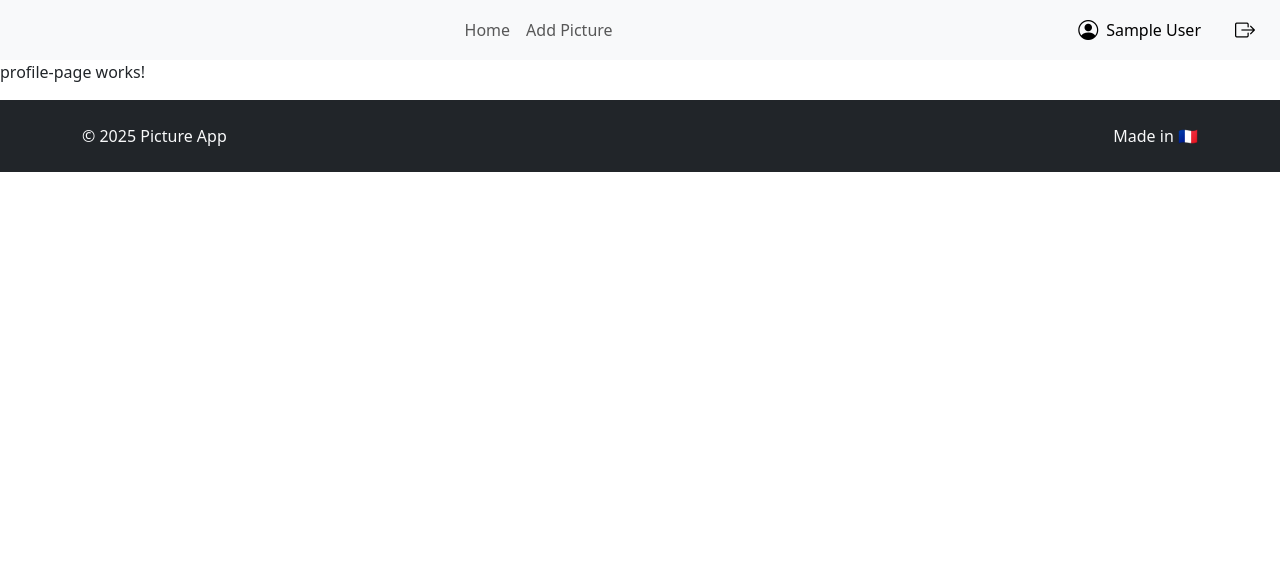
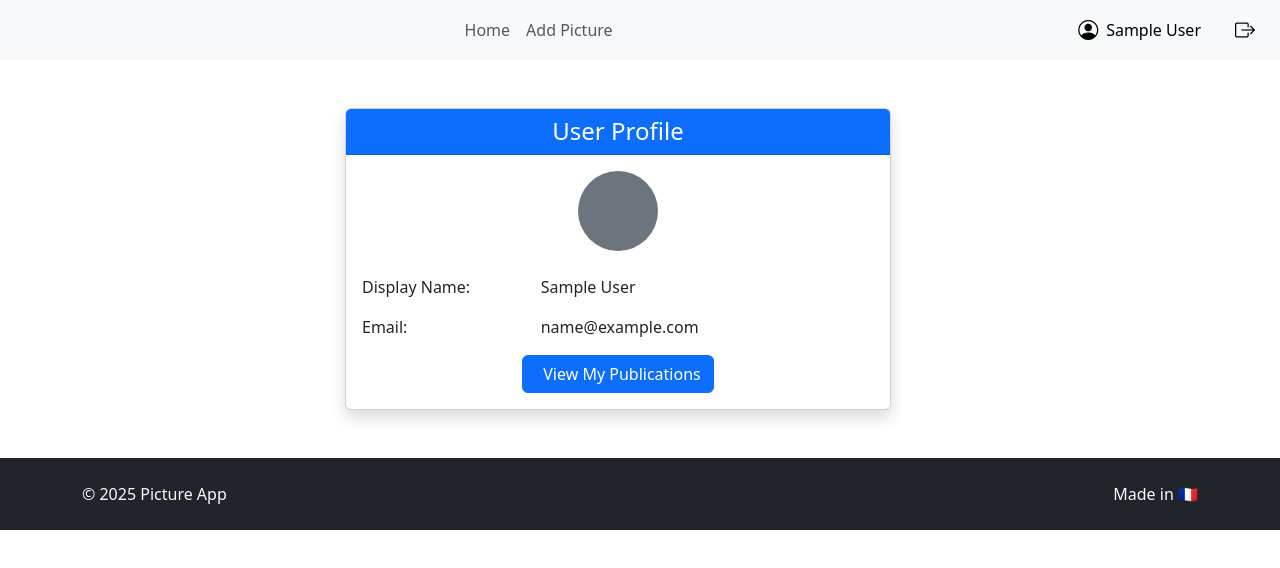
Before and after one commit to timlapov/picture-app-eval, an Angular app: page /profile in a window 1280 px wide. Shown: the top 568 px of the page. Built offline with nearby package versions, Linux system fonts and the light colour scheme; sample sign-in values are in the browser's storage.

Commit message:
feat: implement like functionality for pictures and enhance user profile display

```diff
--- a/src/app/components/picture-details/picture-details.html
+++ b/src/app/components/picture-details/picture-details.html
@@ -47,11 +47,25 @@
 
                 <!-- Like Button and Count -->
                 <div class="d-flex align-items-center justify-content-between border-top pt-3">
-                  <button class="btn btn-outline-danger d-flex align-items-center"
-                          (click)="toggleLike()">
-                    <span class="me-2">♥</span>
-                    Like
-                  </button>
+                  @if (currentUser()) {
+                    <button [class]="isLikedByCurrentUser() ? 'btn btn-danger d-flex align-items-center' : 'btn btn-outline-danger d-flex align-items-center'"
+                            (click)="toggleLike()"
+                            [disabled]="isLiking()">
+                      @if (isLiking()) {
+                        <span class="spinner-border spinner-border-sm me-2" role="status">
+                          <span class="visually-hidden">Loading...</span>
+                        </span>
+                      } @else {
+                        <span class="me-2">♥</span>
+                      }
+                      {{ isLikedByCurrentUser() ? 'Unlike' : 'Like' }}
+                    </button>
+                  } @else {
+                    <button class="btn btn-outline-secondary d-flex align-items-center" disabled>
+                      <span class="me-2">♥</span>
+                      Login to like
+                    </button>
+                  }
                   <span class="text-muted">
                     <strong>{{ picture.value().likes.length }}</strong> likes
                   </span>
--- a/src/app/components/picture-details/picture-details.ts
+++ b/src/app/components/picture-details/picture-details.ts
@@ -1,8 +1,9 @@
-import {Component, inject, input} from '@angular/core';
+import {Component, computed, inject, input, signal} from '@angular/core';
 import {environment} from '../../../environments/environment';
 import {DatePipe} from '@angular/common';
 import {PictureApi} from '../../services/picture-api';
 import {CommentApi} from '../../services/comment-api';
+import {AuthenticationApi} from '../../authentication/authentication-api';
 
 @Component({
   selector: 'app-picture-details',
@@ -14,14 +15,60 @@ export class PictureDetails {
   protected readonly environment = environment;
   protected readonly pictureApi = inject(PictureApi);
   protected readonly commentApi = inject(CommentApi);
+  protected readonly authApi = inject(AuthenticationApi);
 
   readonly id = input<string>('');
   readonly picture = this.pictureApi.getOnePicture(this.id);
   protected readonly comments = this.commentApi.getCommentsForPicture(this.id);
 
+  protected readonly isLiking = signal(false);
+
+  protected readonly currentUser = computed(() => this.authApi.user());
+
+  protected readonly isLikedByCurrentUser = computed(() => {
+    const user = this.currentUser();
+    const picture = this.picture.value();
+
+    if (!user || !picture) return false;
+
+    return picture.likes.some(like => like.id === user.id);
+  });
+
   toggleLike() {
-    // TODO: Implement like functionality
-    console.log('Like clicked');
+    const pictureId = this.id();
+    const currentUser = this.currentUser();
+
+    if (!pictureId || !currentUser || this.isLiking()) {
+      return;
+    }
+
+    this.isLiking.set(true);
+
+    // First verify authentication with server before proceeding
+    this.authApi.checkAuthStatus().subscribe({
+      next: () => {
+        this.proceedWithLike(pictureId);
+      },
+      error: () => {
+        this.isLiking.set(false);
+        // Clear invalid session data
+        localStorage.removeItem('user');
+        this.authApi.user.set(null);
+      }
+    });
+  }
+
+  private proceedWithLike(pictureId: string) {
+    this.pictureApi.toggleLike(pictureId).subscribe({
+      next: () => {
+        // Update the picture resource with the new data
+        this.picture.reload();
+        this.isLiking.set(false);
+      },
+      error: () => {
+        this.isLiking.set(false);
+      }
+    });
   }
 
 }
--- a/src/app/components/profile-page/profile-page.html
+++ b/src/app/components/profile-page/profile-page.html
@@ -1 +1,44 @@
-<p>profile-page works!</p>
+<div class="container m-5">
+  <div class="row justify-content-center">
+    <div class="col-md-6">
+      @if (currentUser) {
+        <div class="card shadow">
+          <div class="card-header bg-primary text-white text-center">
+            <h4 class="mb-0">User Profile</h4>
+          </div>
+          <div class="card-body">
+            <div class="text-center mb-4">
+              <div class="bg-secondary rounded-circle d-inline-flex align-items-center justify-content-center" style="width: 80px; height: 80px;">
+                <i class="fas fa-user fa-2x text-white"></i>
+              </div>
+            </div>
+
+            <div class="row mb-3">
+              <div class="col-sm-4 font-weight-bold">Display Name:</div>
+              <div class="col-sm-8">{{ currentUser.displayName }}</div>
+            </div>
+
+            <div class="row mb-3">
+              <div class="col-sm-4 font-weight-bold">Email:</div>
+              <div class="col-sm-8">{{ currentUser.email }}</div>
+            </div>
+
+            <div class="text-center">
+              <a [routerLink]="['/author/', currentUser.id]" class="btn btn-primary">
+                <i class="fas fa-images me-2"></i>View My Publications
+              </a>
+            </div>
+          </div>
+        </div>
+      } @else {
+        <div class="card shadow">
+          <div class="card-body text-center">
+            <h5 class="card-title">Not Logged In</h5>
+            <p class="card-text">Please log in to view your profile.</p>
+            <a routerLink="/login" class="btn btn-primary">Login</a>
+          </div>
+        </div>
+      }
+    </div>
+  </div>
+</div>
--- a/src/app/components/profile-page/profile-page.ts
+++ b/src/app/components/profile-page/profile-page.ts
@@ -1,9 +1,10 @@
 import {Component, inject} from '@angular/core';
+import {RouterLink} from '@angular/router';
 import {AuthenticationApi} from '../../authentication/authentication-api';
 
 @Component({
   selector: 'app-profile-page',
-  imports: [],
+  imports: [RouterLink],
   templateUrl: './profile-page.html',
   styleUrl: './profile-page.css'
 })
--- a/src/app/services/picture-api.ts
+++ b/src/app/services/picture-api.ts
@@ -50,4 +50,8 @@ export class PictureApi {
     return this.httpClient.post<Picture>(environment.apiUrl + `/api/picture`, picture);
   }
 
+  toggleLike(pictureId: string) {
+    return this.httpClient.patch<Picture>(environment.apiUrl + `/api/picture/${pictureId}/like`, {});
+  }
+
 }
--- a/src/app/shared/header/header.html
+++ b/src/app/shared/header/header.html
@@ -15,10 +15,10 @@
         </ul>
         <div class="flex-grow-1 d-flex justify-content-end align-items-center">
           @if (currentUser()) {
-            <button class="btn btn-light me-2 d-flex align-items-center">
+            <a class="btn btn-light me-2 d-flex align-items-center" routerLink="/profile">
               <i class="bi bi-person-circle fs-5 me-2"></i>
               <span>{{currentUser()?.displayName}}</span>
-            </button>
+            </a>
             <button class="btn btn-light" (click)="onLogout()">
               <i class="bi bi-box-arrow-right fs-5"></i>
             </button>
```
